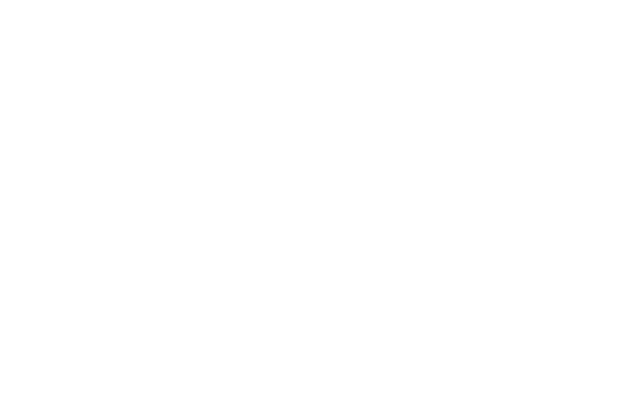
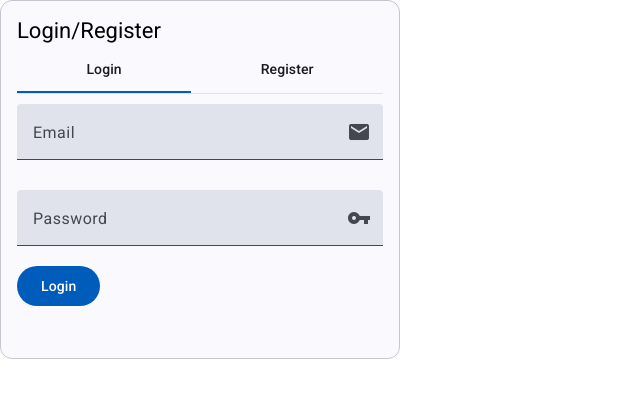
Before and after one commit to upc-2510-daos-4344-fp-grupo1/App-Frontend, an Angular app: page / in a window 1280 px wide. Shown: the top 398 px of the page, without its empty margins (0-640 px from the left). Built offline with nearby package versions, Linux system fonts and the light colour scheme.

Commit message:
feat: Login

```diff
--- a/src/app/app.component.css
+++ b/src/app/app.component.css
@@ -0,0 +1,38 @@
+
+.example-card {
+  max-width: 400px;
+}
+
+.example-header-image {
+  background-image: url('https://material.angular.io/assets/img/examples/shiba1.jpg');
+  background-size: cover;
+}
+.center-content{
+    margin-top: 100px;
+    position: absolute;
+    top: 50%;
+    left: 50%;
+    -ms-transform: translate(-50%, -50%);
+    transform: translate(-50%, -50%);
+    display: flex;
+    justify-content: center;
+    align-items: center ;
+}
+.example-form {
+  min-width: 150px;
+  max-width: 500px;
+  width: 100%;
+}
+
+.example-full-width {
+    margin-top: 10px;
+    width: 100%;
+}
+
+.mat-button{
+    margin-top: 10px;
+    width: 100%;
+    color: white;
+    height: 35px;
+    background-color: #3f51b5;
+}
--- a/src/app/app.component.html
+++ b/src/app/app.component.html
@@ -1,9 +1,50 @@
-<style>
+<div class="centercontent">
+  <mat-card class="example-card" appearance="outlined">
+    <mat-card-header>
+      <mat-card-title>Login/Register</mat-card-title>
+    </mat-card-header>
+    <mat-card-content>
+      <mat-tab-group>
+        <mat-tab label="Login">
+          <div>
+            <mat-form-field class="example-full-width">
+              <mat-label>Email</mat-label>
+              <input type="email" matInput placeholder="Email" value="" [(ngModel)]="email">
+              <mat-icon matSuffix>email</mat-icon>
+            </mat-form-field>
+          </div>
+          <div>
+            <mat-form-field class="example-full-width">
+              <mat-label>Password</mat-label>
+              <input type="password" matInput placeholder="Password" [(ngModel)]="password">
+              <mat-icon matSuffix>vpn_key</mat-icon>
+            </mat-form-field>
+          </div>
+          <button mat-flat-button>Login</button>
+        </mat-tab>
+        <mat-tab label="Register">
+          <mat-form-field class="example-full-width">
+            <mat-label>Email</mat-label>
+            <input type="email" matInput placeholder="Email" value="" [(ngModel)]="registerEmail">
+            <mat-icon matSuffix>email</mat-icon>
+          </mat-form-field>
+          <mat-form-field class="example-full-width">
+            <mat-label>Password</mat-label>
+            <input type="password" matInput placeholder="Password" [(ngModel)]="registerPassword">
+            <mat-icon matSuffix>vpn_key</mat-icon>
+          </mat-form-field>
+          <mat-form-field class="example-full-width">
+            <mat-label>Confirm Password</mat-label>
+            <input type="confirm-password" matInput placeholder="ConfirmPassword" [(ngModel)]="registerconfirmPassword">
+            <mat-icon matSuffix>vpn_key</mat-icon>
+          </mat-form-field>
+          <button mat-flat-button>Login</button>
+        </mat-tab>
+      </mat-tab-group>
 
-</style>
+    </mat-card-content>
+    <mat-card-actions>
 
-<main class="main">
-
-</main>
-
-<router-outlet />
+    </mat-card-actions>
+  </mat-card>
+</div>
--- a/src/app/app.component.ts
+++ b/src/app/app.component.ts
@@ -1,12 +1,38 @@
 import { Component } from '@angular/core';
-import { RouterOutlet } from '@angular/router';
+import {MatCardModule} from '@angular/material/card';
+import {MatTabsModule} from '@angular/material/tabs';
+import { MatInputModule } from '@angular/material/input';
+import {MatButtonModule} from '@angular/material/button';
+import {MatIconModule} from '@angular/material/icon';
+import { FormsModule } from '@angular/forms';
 
 @Component({
   selector: 'app-root',
-  imports: [RouterOutlet],
+  imports: [
+    MatCardModule,
+    MatTabsModule,
+    MatInputModule,
+    MatButtonModule,
+    MatIconModule,
+    FormsModule
+  ],
   templateUrl: './app.component.html',
   styleUrl: './app.component.css'
 })
 export class AppComponent {
-  title = 'app-frontend';
+  title = 'Login';
+  email: string = '';
+  password: string = '';
+  registerEmail: string = '';
+  registerPassword: string = '';
+  registerconfirmPassword: string = '';
+  register(){
+
+  }
+  login(){
+    if(this.email == 'admin' && this.password == 'admin'){
+      alert('Login Success');
+    }
+  }
+
 }
```
